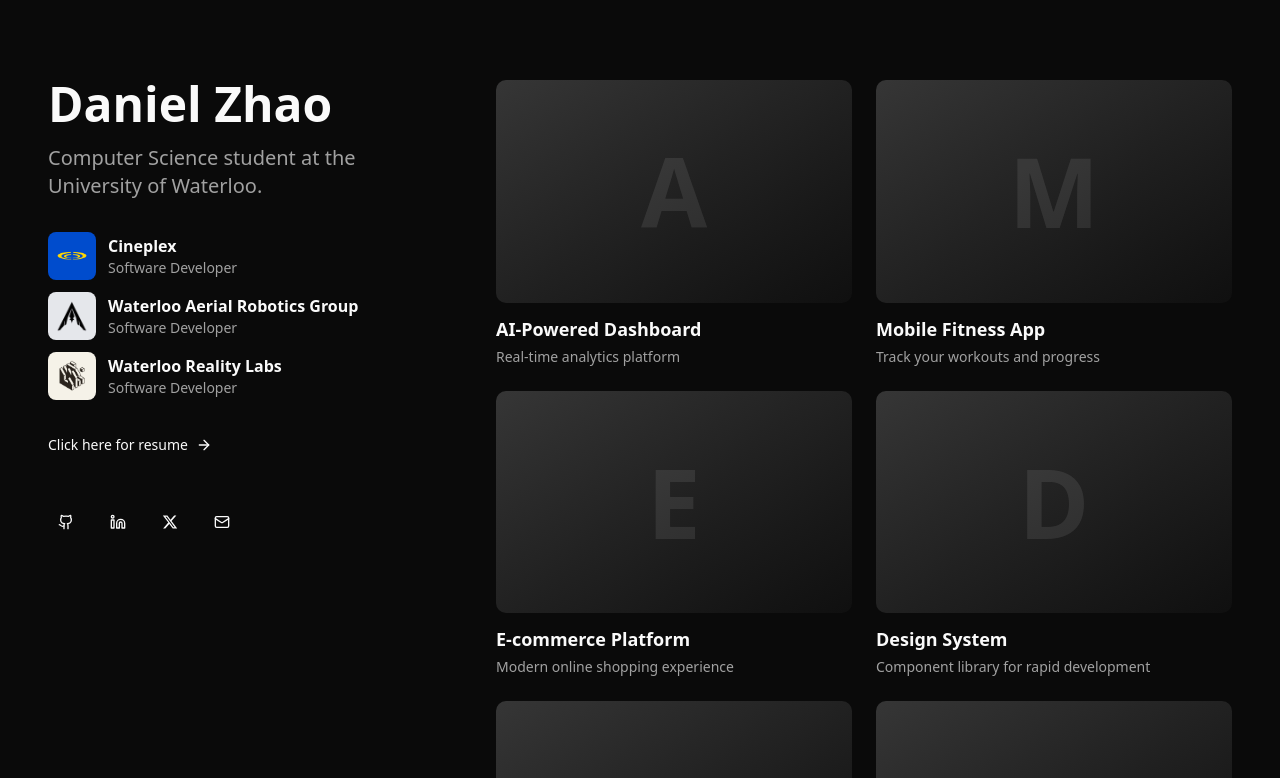
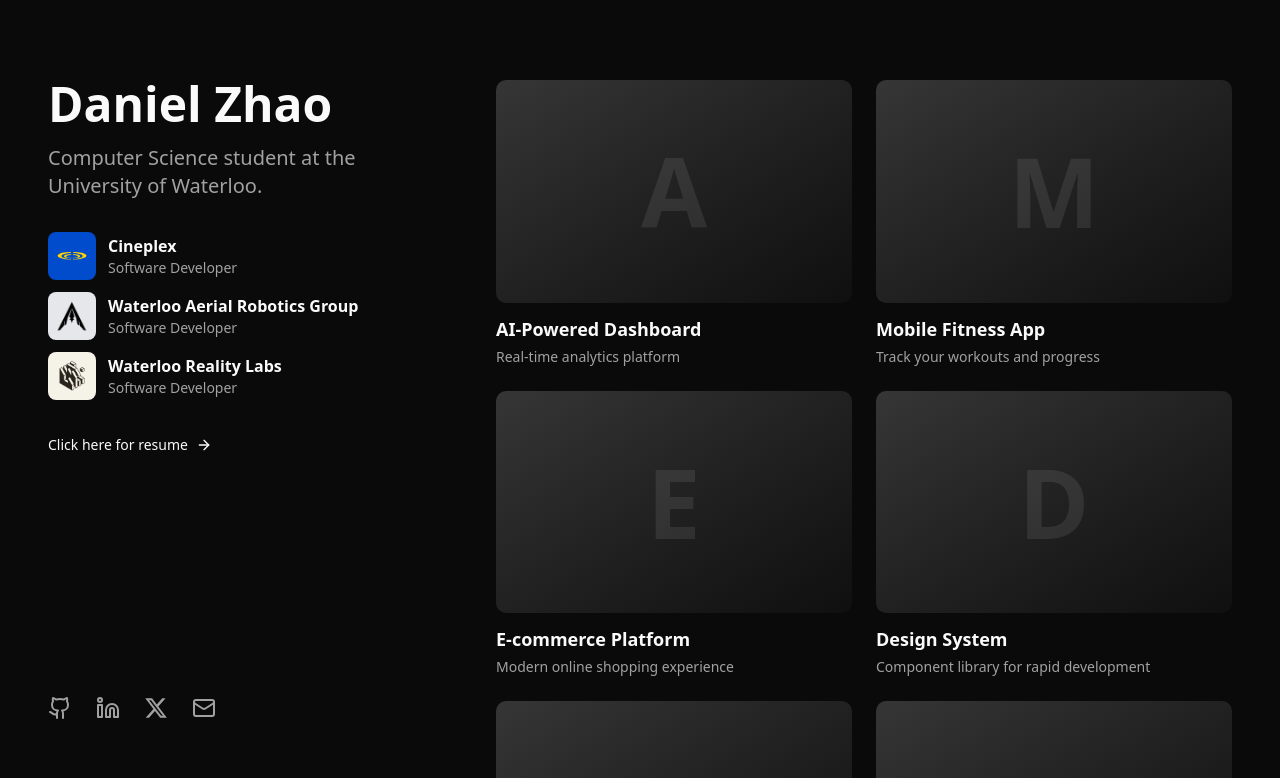
Before and after one commit to danielquzhao/personal-website-v2, a Next.js app: page / in a window 1280 px wide. Shown: the top 778 px of the page. Built offline with nearby package versions, Linux system fonts and the light colour scheme.

Commit message:
Change icon sizes

```diff
--- a/app/page.tsx
+++ b/app/page.tsx
@@ -9,7 +9,7 @@ export default function Home() {
       <div className="max-w-[1800px] mx-auto px-6 py-12 lg:px-12 lg:py-20">
         <div className="lg:grid lg:grid-cols-[1fr_2fr] lg:gap-12 xl:gap-20">
           {/* Left side - Hero */}
-          <div className="lg:sticky lg:top-20 lg:self-start">
+          <div className="lg:sticky lg:top-20 lg:self-start lg:h-[calc(100vh-10rem)] lg:flex lg:flex-col lg:justify-between">
             <Hero />
             <Footer />
           </div>
--- a/components/footer.tsx
+++ b/components/footer.tsx
@@ -1,5 +1,4 @@
 import { Github, Linkedin, Mail } from "lucide-react";
-import { Button } from "@/components/ui/button";
 
 // Custom X (Twitter) icon
 const XIcon = ({ className }: { className?: string }) => (
@@ -26,25 +25,19 @@ export function Footer() {
   ];
 
   return (
-    <footer className="mt-12">
-      <div className="flex items-center gap-4">
+    <footer>
+      <div className="flex items-center gap-6">
         {socialLinks.map((link) => (
-          <Button
+          <a
             key={link.label}
-            variant="ghost"
-            size="icon"
-            asChild
-            className="hover:scale-110 transition-transform"
+            href={link.href}
+            target="_blank"
+            rel="noopener noreferrer"
+            aria-label={link.label}
+            className="text-muted-foreground hover:text-foreground transition-colors"
           >
-            <a
-              href={link.href}
-              target="_blank"
-              rel="noopener noreferrer"
-              aria-label={link.label}
-            >
-              <link.icon className="w-5 h-5" />
-            </a>
-          </Button>
+            <link.icon className="w-6 h-6" />
+          </a>
         ))}
       </div>
     </footer>
```
